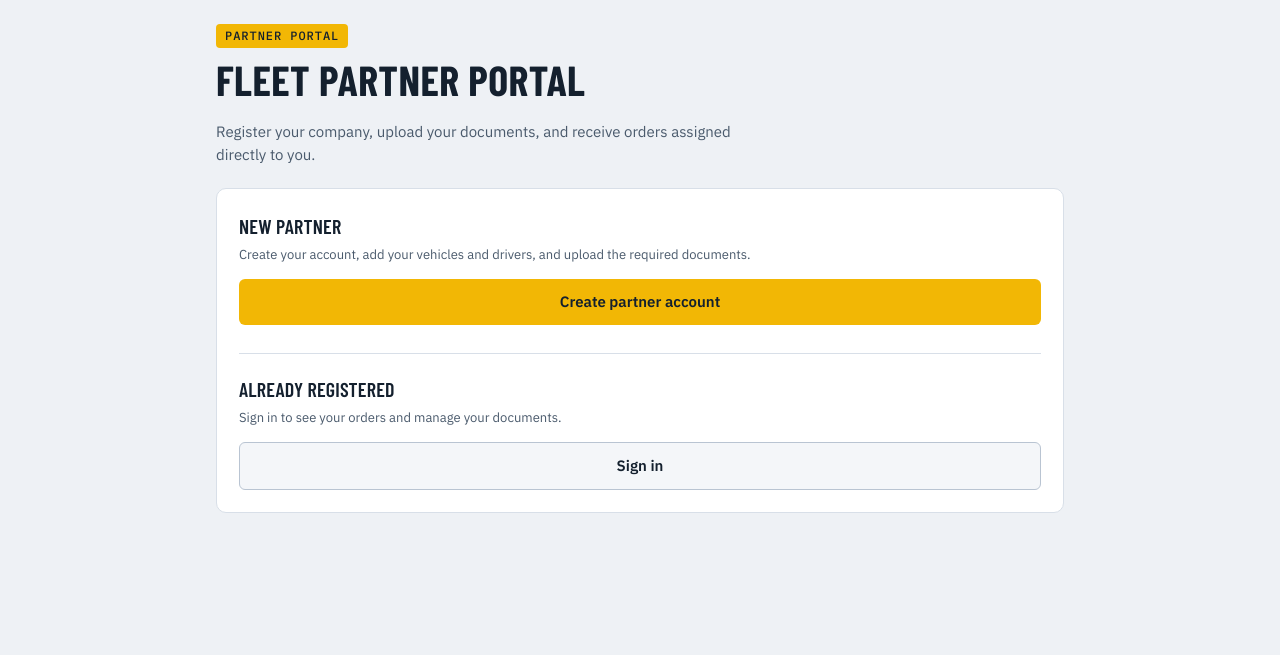
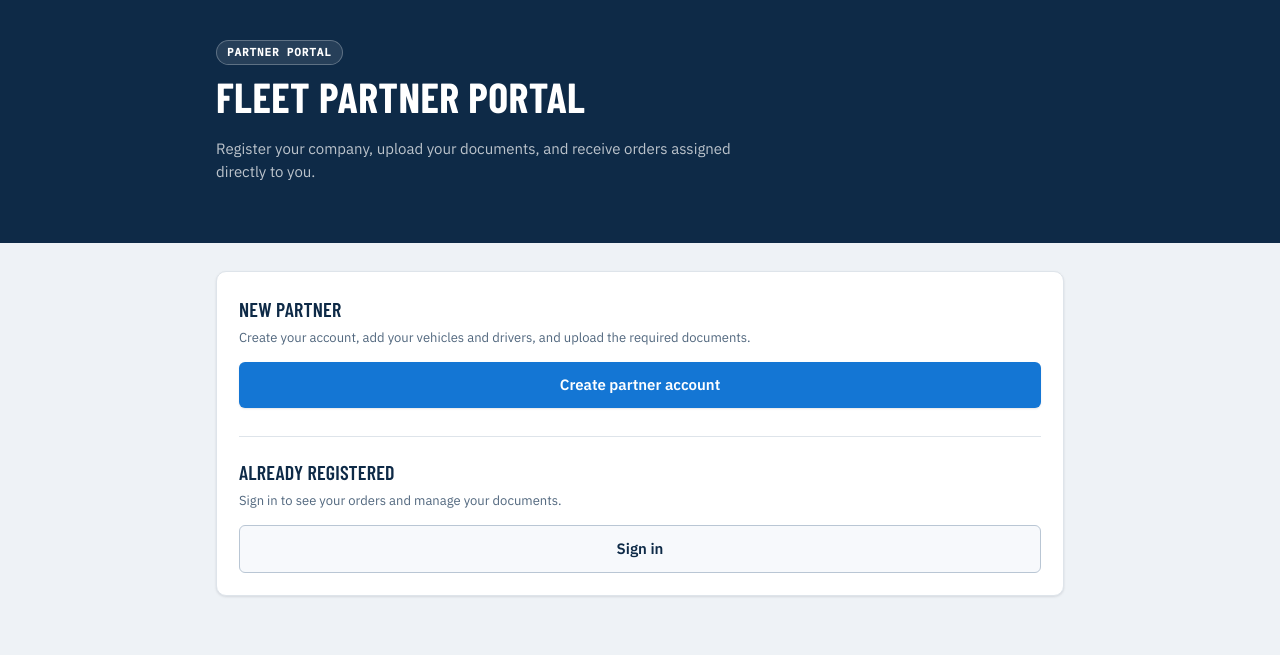
Before and after one commit to d66879344-bit/partner-portal, a plain HTML site: page index.html in a window 1280 px wide. Drawn offline with nearby package versions, Linux system fonts and the light colour scheme.

Commit message:
Add files via upload

```diff
--- a/assets/style.css
+++ b/assets/style.css
@@ -1,19 +1,23 @@
 :root {
-  --bg: #EEF1F5;
+  --bg: #EEF2F6;
   --surface: #FFFFFF;
-  --surface-2: #F4F6F9;
-  --ink: #14202E;
-  --ink-2: #4A5A6C;
-  --line: #D8DFE8;
-  --line-strong: #B9C4D2;
-  --accent: #F2B705;
-  --accent-hover: #DBA400;
-  --on-accent: #14202E;
-  --focus: #1B5FAA;
+  --surface-2: #F7F9FC;
+  --ink: #0E2A47;
+  --ink-2: #51677E;
+  --line: #DEE4EA;
+  --line-strong: #B9C6D4;
+  --accent: #1476D4;
+  --accent-hover: #0F5FAE;
+  --on-accent: #FFFFFF;
+  --accent-warm: #F2B705;
+  --focus: #1476D4;
   --good: #1B6F46;
   --good-bg: #E1F2E9;
   --crit: #B42318;
   --crit-bg: #FCE6E3;
+  --shadow-card: 0 1px 3px rgba(16,24,40,.08), 0 1px 2px rgba(16,24,40,.04);
+  --shadow-btn: 0 1px 2px rgba(16,24,40,.1);
+  --shadow-btn-hover: 0 3px 8px rgba(16,24,40,.14);
   --font-display: "Barlow Condensed", "Arial Narrow", sans-serif;
   --font-body: "IBM Plex Sans", system-ui, -apple-system, "Segoe UI", sans-serif;
   --font-mono: "IBM Plex Mono", ui-monospace, "SFMono-Regular", Menlo, monospace;
@@ -35,13 +39,21 @@ button, input, select, textarea { font: inherit; color: inherit; }
 
 .eyebrow {
   display: inline-flex; align-items: center; gap: 8px;
-  font: 500 12px/1 var(--font-mono); letter-spacing: .08em; text-transform: uppercase;
-  color: var(--on-accent); background: var(--accent); padding: 6px 9px; border-radius: 4px;
+  font: 600 11px/1 var(--font-mono); letter-spacing: .08em; text-transform: uppercase;
+  color: var(--ink-2); background: transparent; border: 1px solid var(--line-strong);
+  padding: 6px 10px; border-radius: 999px;
 }
 .lede { color: var(--ink-2); max-width: 60ch; margin-top: 10px; }
 .head { margin-bottom: 22px; }
 
-.card { background: var(--surface); border: 1px solid var(--line); border-radius: 10px; padding: 22px; }
+.hero-band { background: var(--ink); }
+.hero-inner { max-width: 880px; margin: 0 auto; padding: 40px 16px 60px; }
+.hero-band .eyebrow { background: rgba(255,255,255,.1); border-color: rgba(255,255,255,.26); color: #fff; }
+.hero-band h1 { color: #fff; }
+.hero-band .lede { color: rgba(255,255,255,.72); }
+.hero-band .lede a { color: #fff; }
+
+.card { background: var(--surface); border: 1px solid var(--line); border-radius: 10px; padding: 22px; box-shadow: var(--shadow-card); }
 .card + .card { margin-top: 18px; }
 
 .section { margin-top: 28px; padding-top: 20px; border-top: 1px solid var(--line); }
@@ -130,9 +142,10 @@ textarea { resize: vertical; min-height: 64px; }
 .btn {
   border: 0; border-radius: 6px; padding: 12px 18px; min-height: 46px; cursor: pointer;
   font-weight: 600; background: var(--accent); color: var(--on-accent); width: 100%;
+  box-shadow: var(--shadow-btn); transition: background .12s ease, box-shadow .12s ease;
 }
-.btn:hover:not(:disabled) { background: var(--accent-hover); }
-.btn:disabled { opacity: .5; cursor: not-allowed; }
+.btn:hover:not(:disabled) { background: var(--accent-hover); box-shadow: var(--shadow-btn-hover); }
+.btn:disabled { opacity: .5; cursor: not-allowed; box-shadow: none; }
 
 .status { font-size: 14px; min-height: 20px; margin-top: 10px; }
 .status.err { color: var(--crit); }
--- a/index.html
+++ b/index.html
@@ -12,13 +12,17 @@
 </head>
 <body>
 
-<div class="wrap">
-  <header class="head">
-    <span class="eyebrow">Partner portal</span>
-    <h1>Fleet Partner Portal</h1>
-    <p class="lede">Register your company, upload your documents, and receive orders assigned directly to you.</p>
-  </header>
+<div class="hero-band">
+  <div class="hero-inner">
+    <header class="head" style="margin-bottom:0;">
+      <span class="eyebrow">Partner portal</span>
+      <h1>Fleet Partner Portal</h1>
+      <p class="lede">Register your company, upload your documents, and receive orders assigned directly to you.</p>
+    </header>
+  </div>
+</div>
 
+<div class="wrap" style="padding-top:28px;">
   <section class="card">
     <div class="section" style="margin-top:0;padding-top:0;border-top:0;">
       <h2>New partner</h2>
@@ -28,7 +32,7 @@
     <div class="section">
       <h2>Already registered</h2>
       <p class="sub">Sign in to see your orders and manage your documents.</p>
-      <a class="btn" style="display:block;text-align:center;text-decoration:none;background:var(--surface-2);color:var(--ink);border:1px solid var(--line-strong);" href="/login.html">Sign in</a>
+      <a class="btn" style="display:block;text-align:center;text-decoration:none;background:var(--surface-2);color:var(--ink);border:1px solid var(--line-strong);box-shadow:none;" href="/login.html">Sign in</a>
     </div>
   </section>
 </div>
```
